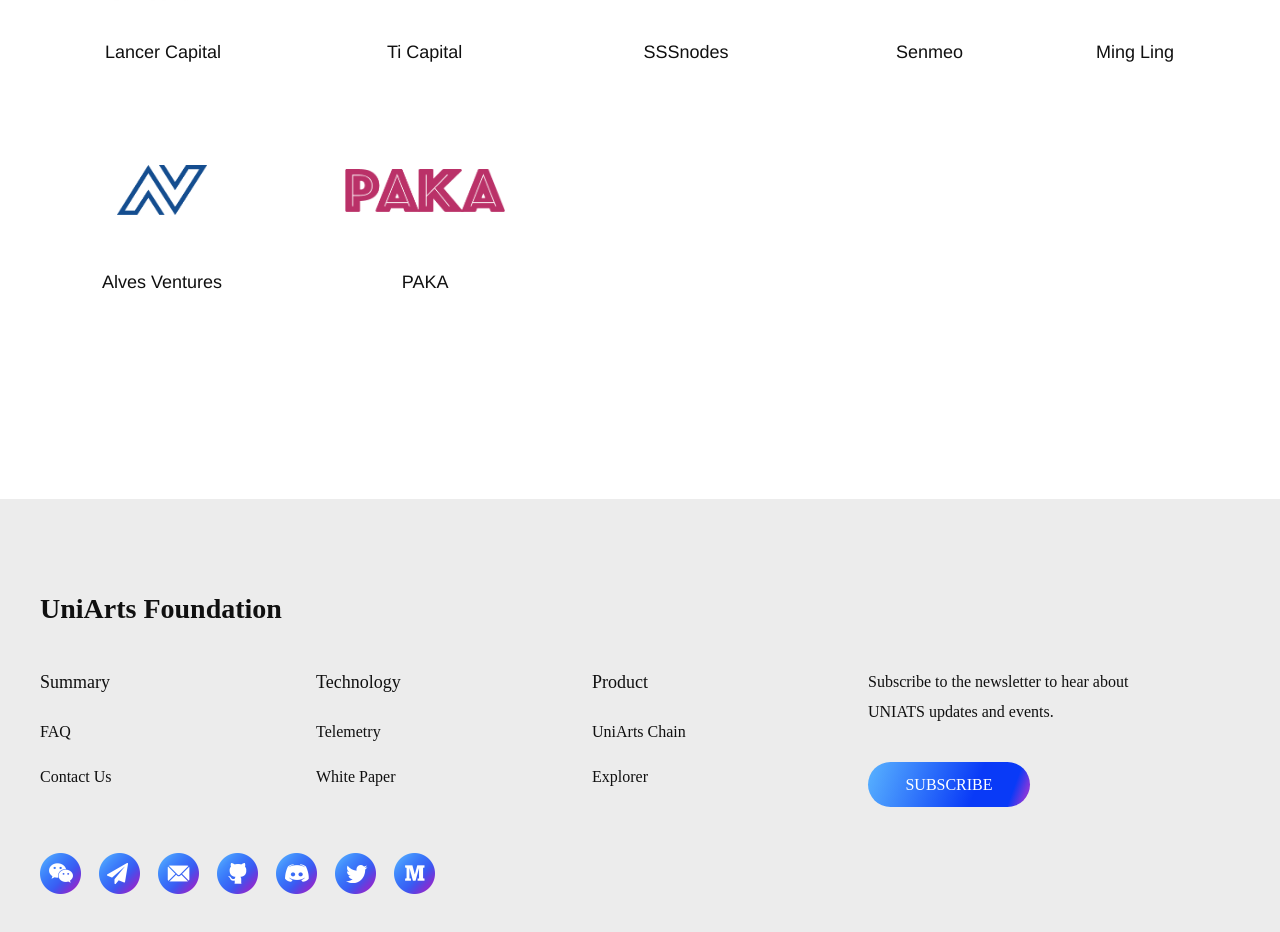
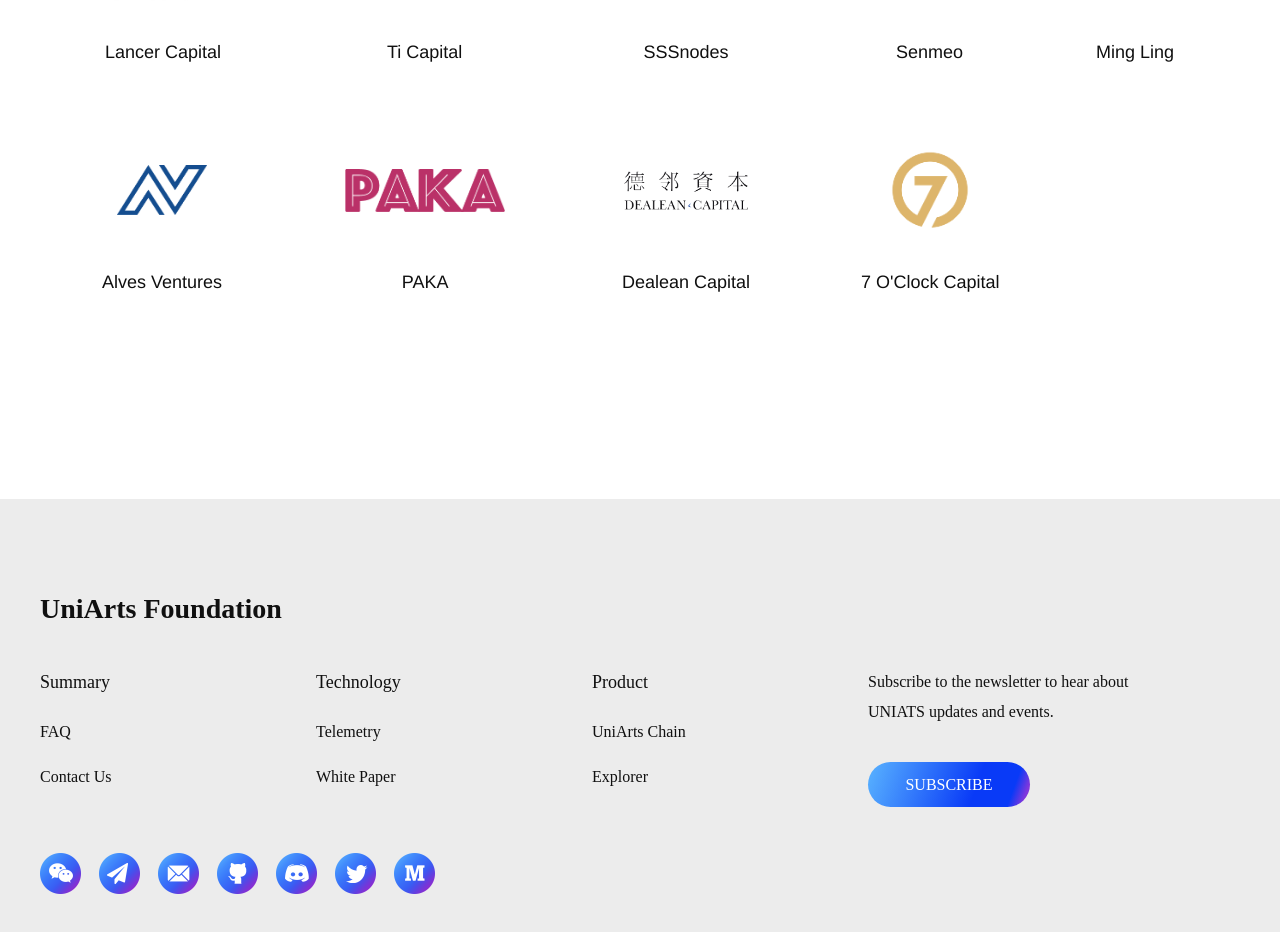
Before and after one commit to uni-arts-chain/website, a Vue app: page / in a window 1280 px wide. Shown: the part 6660-7592 px from the top of the page. Built offline with nearby package versions, Linux system fonts and the light colour scheme.

Commit message:
update logo

```diff
--- a/src/views/Home/Partner.vue
+++ b/src/views/Home/Partner.vue
@@ -210,6 +210,40 @@
                     </div>
                     <span>PAKA</span>
                 </div>
+                <div
+                    class="item animate__animated animate__fadeInUp animate__delay-3s"
+                    style="margin-left: 41px; margin-right: 50px;"
+                >
+                    <div class="logo-box">
+                        <img
+                            style="
+                                width: 160px;
+                                height: auto;
+                                position: relative;
+                            "
+                            src="@/assets/images/Dealean-capital.png"
+                            alt=""
+                        />
+                    </div>
+                    <span>Dealean Capital</span>
+                </div>
+                <div
+                    class="item animate__animated animate__fadeInUp animate__delay-3s"
+                    style="margin-left: 45px; margin-right: 40px;"
+                >
+                    <div class="logo-box">
+                        <img
+                            style="
+                                width: 110px;
+                                height: auto;
+                                position: relative;
+                            "
+                            src="@/assets/images/7-O'Clock.png"
+                            alt=""
+                        />
+                    </div>
+                    <span>7 O'Clock Capital</span>
+                </div>
             </div>
         </div>
     </div>
```
Also changed, not shown: src/assets/images/7-O'Clock.png (added), src/assets/images/Dealean-capital.png (added).
